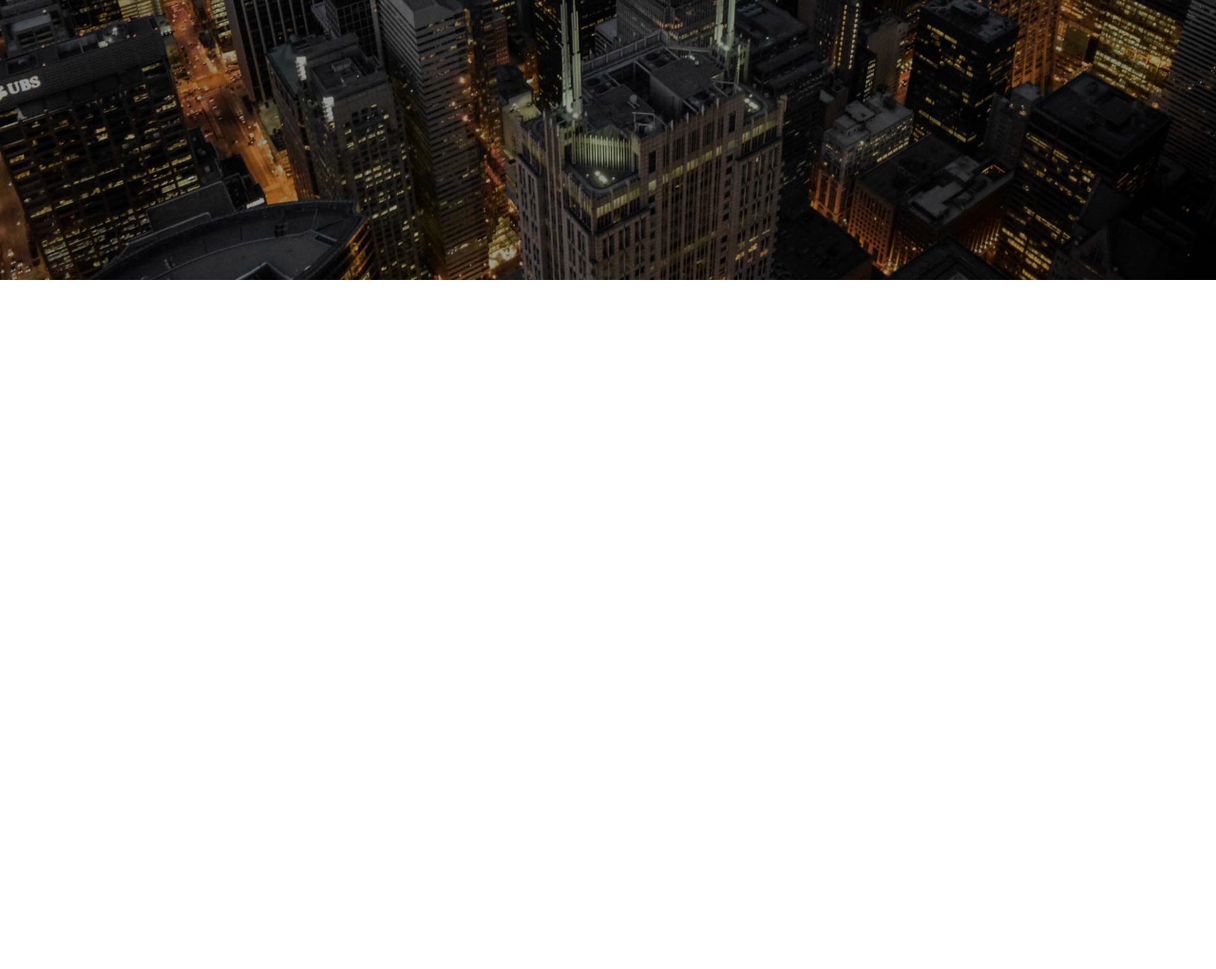
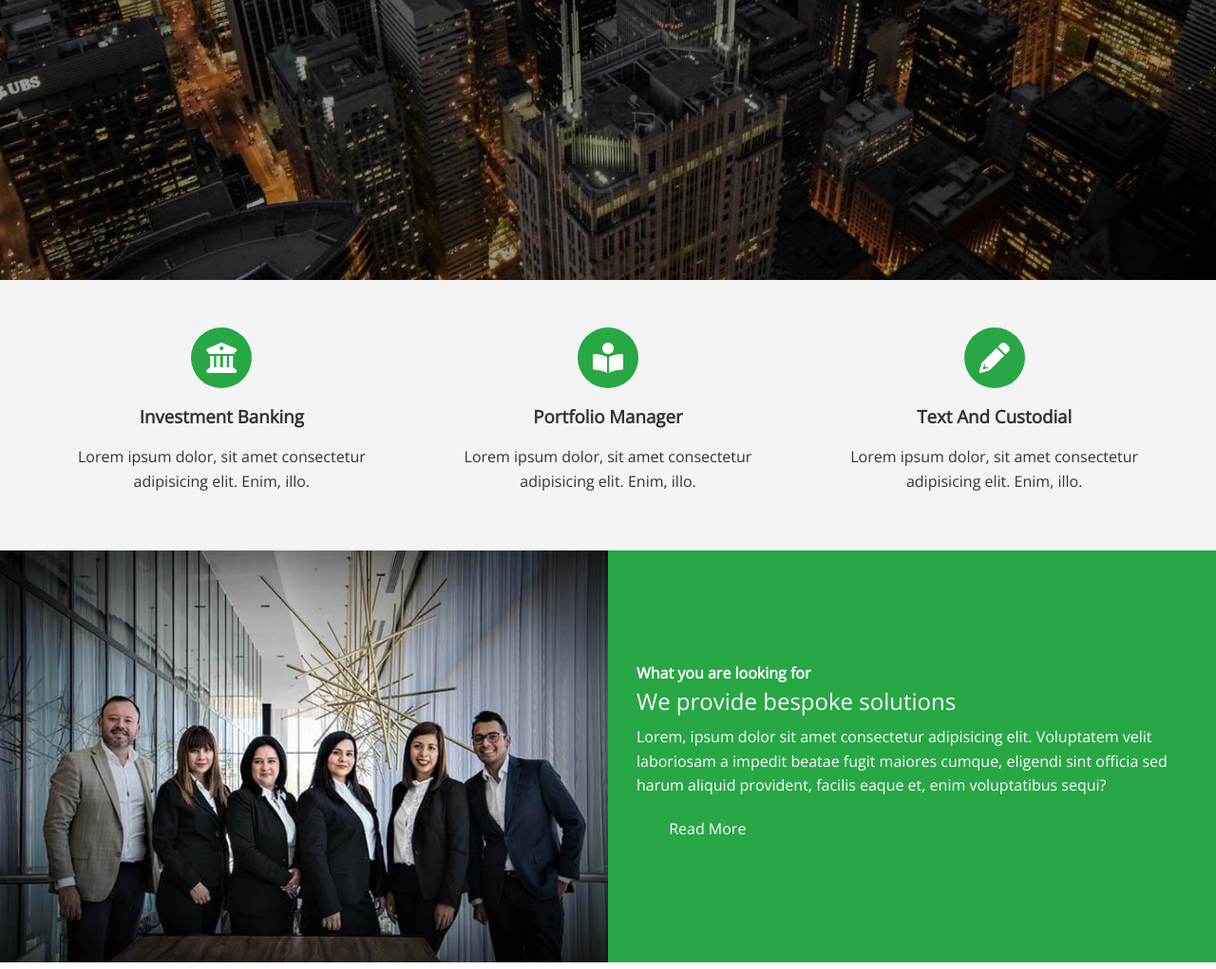
Before and after one commit to TaiwoOluwaseyi/EdgeLedger-Website, a plain HTML site: page index.html in a window 1280 px wide. Shown: the part 505-1526 px from the top of the page at 95% size. Before the commit the page ends 800 px from the top, so only its background shows below. Drawn offline with nearby package versions, Linux system fonts and the light colour scheme.

Commit message:
another commit

```diff
--- a/index.html
+++ b/index.html
@@ -33,6 +33,71 @@
         </div>
     </header>
 
+    <main>
+        <section id="about" class="icons bg-light">
+           <div class="flex-items">
+               <div>
+                   <i class="fas fa-university fa-2x"></i>
+                   <div>
+                    <h3>Investment Banking</h3>
+                    <p>Lorem ipsum dolor, sit amet consectetur adipisicing elit. Enim, illo.</p>
+                   </div>
+               </div>
+
+                <div>
+                   <i class="fas fa-book-reader fa-2x"></i>
+                   <div>
+                    <h3>Portfolio Manager</h3>
+                    <p>Lorem ipsum dolor, sit amet consectetur adipisicing elit. Enim, illo.</p>
+                   </div>
+               </div>
+
+                <div>
+                   <i class="fas fa-pencil-alt fa-2x"></i>
+                   <div>
+                    <h3>Text And Custodial</h3>
+                    <p>Lorem ipsum dolor, sit amet consectetur adipisicing elit. Enim, illo.</p>
+                   </div>
+               </div>
+           </div>
+        </section>
+
+        <section class="solutions flex-columns">
+            <div class="row">
+               <div class="column">
+                   <div class="column-1">
+                     <img src="./image_resources/home/people.jpg" alt="">
+                   </div>
+               </div>
+               <div class="column">
+                   <div class="column-2 bg-primary">
+                   <h4>What you are looking for</h4>
+                   <h2> We provide bespoke solutions</h2>
+                   <p>Lorem, ipsum dolor sit amet consectetur adipisicing elit. Voluptatem velit laboriosam a impedit beatae fugit maiores cumque, eligendi sint officia sed harum aliquid provident, facilis eaque et, enim voluptatibus sequi?</p>
+                   <a href="#" class="btn btn-outline">
+                       <i class="fas fa-chevron"></i> Read More
+                   </a>
+
+                   </div>
+               </div>
+            </div>
+        </section>
+
+
+
+
+
+
+
+
+
+
+
+
+
+    </main>
+
+
 
 
 
--- a/style.css
+++ b/style.css
@@ -108,3 +108,21 @@
 .hero * {
     z-index: 10;
 }
+
+/* Icons */
+.icons {
+    padding: 30px;
+}
+
+.icons h3 {
+    font-weight: bold;
+    margin-bottom:15px ;
+}
+
+.icons i {
+    background-color: #28a745;
+    color: white;
+    padding: 1rem;
+    border-radius: 50%;
+    margin-bottom: 15px;
+}
--- a/utilities.css
+++ b/utilities.css
@@ -21,22 +21,67 @@
     opacity: 0.9;
 }
 
-.btn-primary {
+.btn-primary, .bg-primary {
     background: #28a745;
     color: #fff;
 }
 
-.btn-secondary {
+.btn-secondary, .bg-secondary {
     background: #0284d0;
     color: #fff;
 }
 
-.btn-dark {
+.btn-dark, .bg-dark {
     background: #333;
     color: white;
 }
 
-.btn-light {
+
+.btn-light, .bg-light {
   background: #f4f4f4;
   color: dark;
 }
+
+.flex-items {
+    display: flex;
+    text-align: center;
+    justify-content:center;
+    height: 100%;
+}
+
+.flex-items > div {
+    padding: 20px;
+}
+
+.flex-columns .row {
+display: flex;
+flex-direction: row;
+flex-wrap: wrap;
+width: 100%;
+}
+
+.flex-columns .column {
+    display: flex;
+    flex-direction: column;
+    flex-basis:100%;
+    flex: 1;
+}
+
+.flex-columns .column .column-1 ,
+.flex-columns .column .column-2  {
+    height: 100%;
+}
+
+.flex-columns img {
+    width: 100%;
+    height: 100%;
+    object-fit: cover;
+}
+
+.flex-columns .column-2 {
+    display: flex ;
+    flex-direction: column;
+    align-items: flex-start;
+    justify-content: center;
+    padding: 30px;
+}
```
